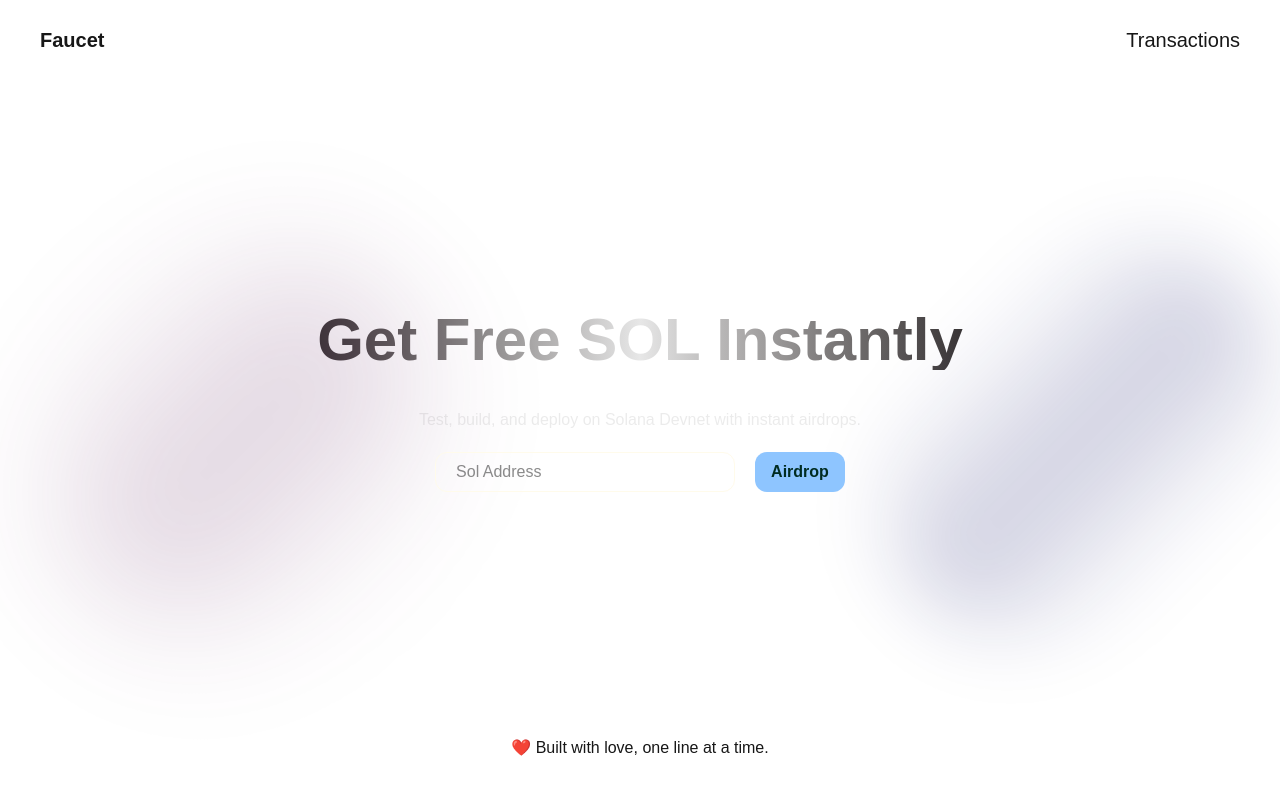
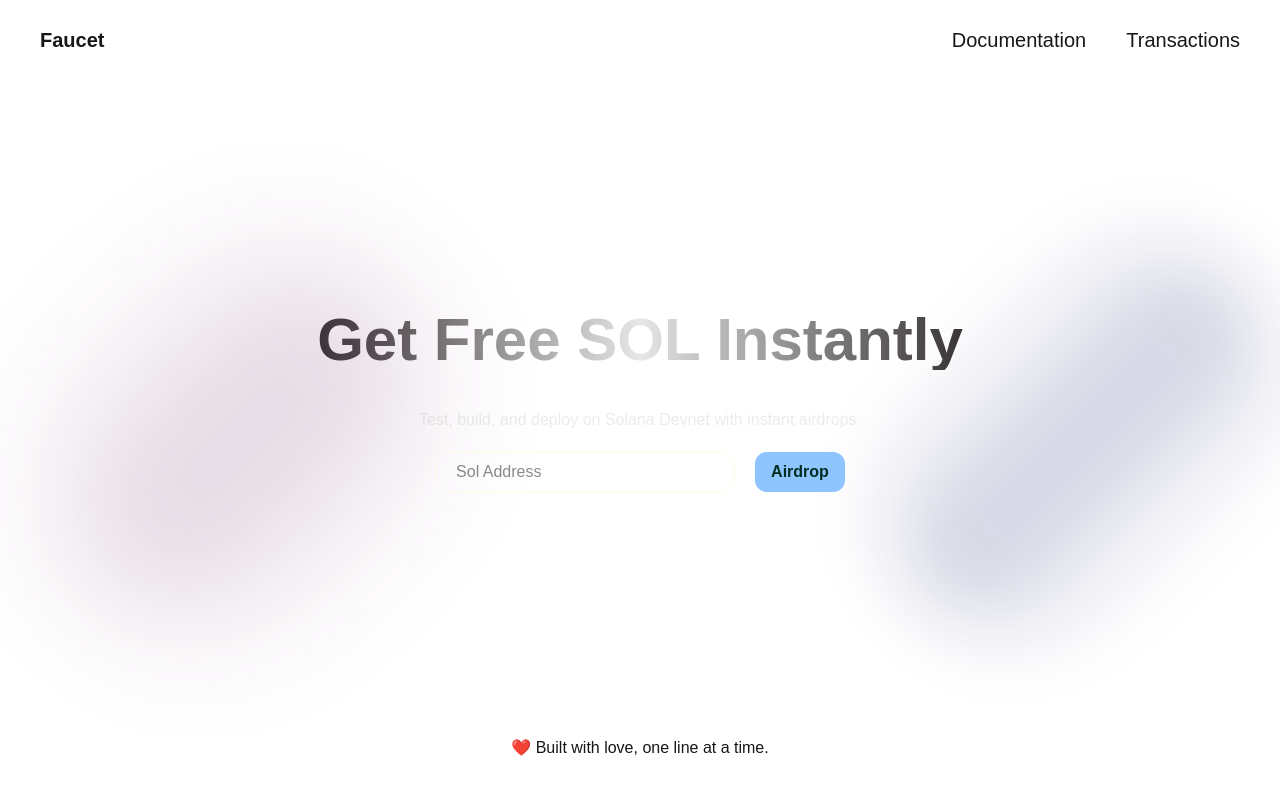
Before and after one commit to SSameer20/faucet, a Next.js app: page / in a window 1280 px wide. Shown: the top 794 px of the page. Built offline with nearby package versions, Linux system fonts and the light colour scheme.

Commit message:
add navigation to layout

```diff
--- a/src/app/layout.tsx
+++ b/src/app/layout.tsx
@@ -1,6 +1,7 @@
 import type { Metadata } from "next";
 import { Geist, Geist_Mono } from "next/font/google";
 import "./globals.css";
+import Link from "next/link";
 
 const geistSans = Geist({
   variable: "--font-geist-sans",
@@ -68,6 +69,19 @@
       <body
         className={`${geistSans.variable} ${geistMono.variable} antialiased w-screen h-screen overflow-x-hidden`}
       >
+        <nav className="w-full h-[10vh] flex px-10 border-amber-50  justify-between items-center">
+          <Link href="/">
+            <span className="cursor-pointer text-xl font-bold">Faucet</span>
+          </Link>
+          <div className="flex gap-10">
+            <Link href="/documentation">
+              <span className="cursor-pointer text-xl">Documentation</span>
+            </Link>
+            <Link href="/transactions">
+              <span className="cursor-pointer text-xl">Transactions</span>
+            </Link>
+          </div>
+        </nav>
         {children}
       </body>
     </html>
--- a/src/app/page.tsx
+++ b/src/app/page.tsx
@@ -1,15 +1,8 @@
 import Airdrop from "@/components/Airdrop";
-import Link from "next/link";
 
 export default async function page() {
   return (
-    <div className="w-screen h-screen">
-      <nav className="w-full h-[10vh] flex px-10 border-amber-50  justify-between items-center">
-        <span className="cursor-pointer text-xl font-bold">Faucet</span>
-        <Link href="/transactions">
-          <span className="cursor-pointer text-xl">Transactions</span>
-        </Link>
-      </nav>
+    <div className="w-screen">
       <div className="relative w-full h-[90vh] flex flex-col items-center justify-center">
         <p className="absolute mb-50 text-6xl font-bold bg-gradient-to-r from-[#3a3636] via-[#e7e7e7] to-[#3a3636] bg-clip-text text-transparent">
           Get Free SOL Instantly
```
